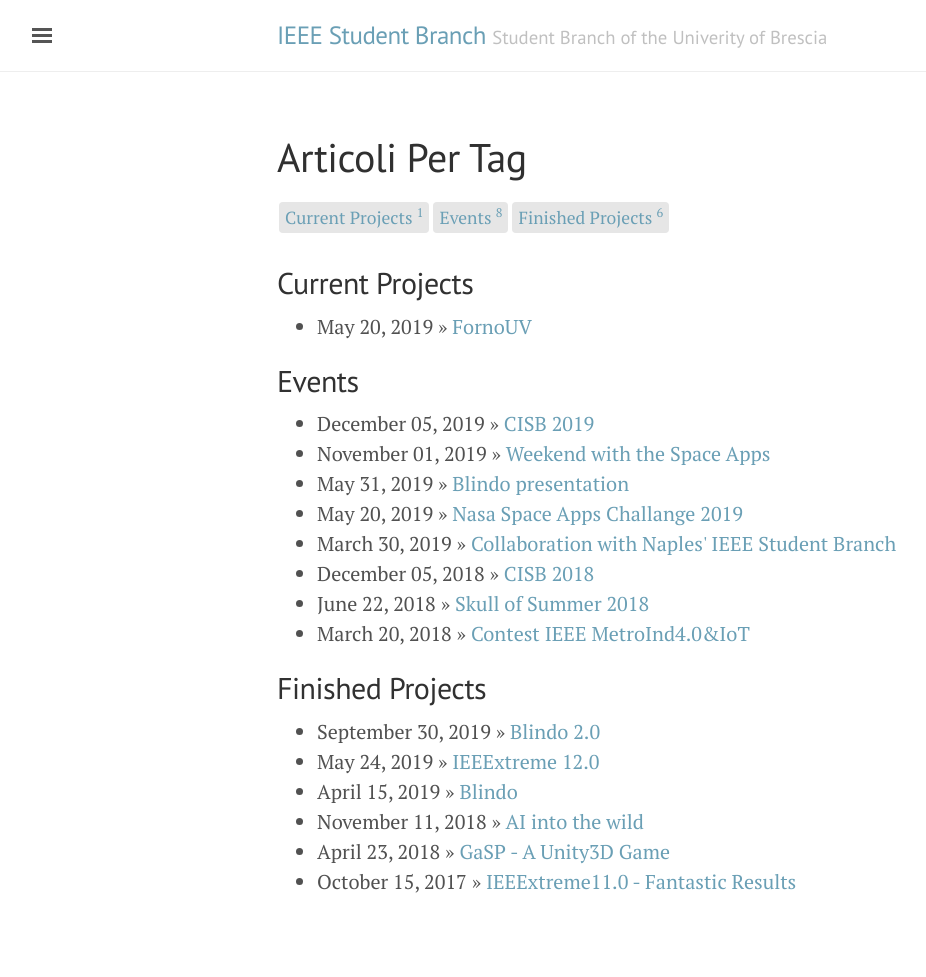
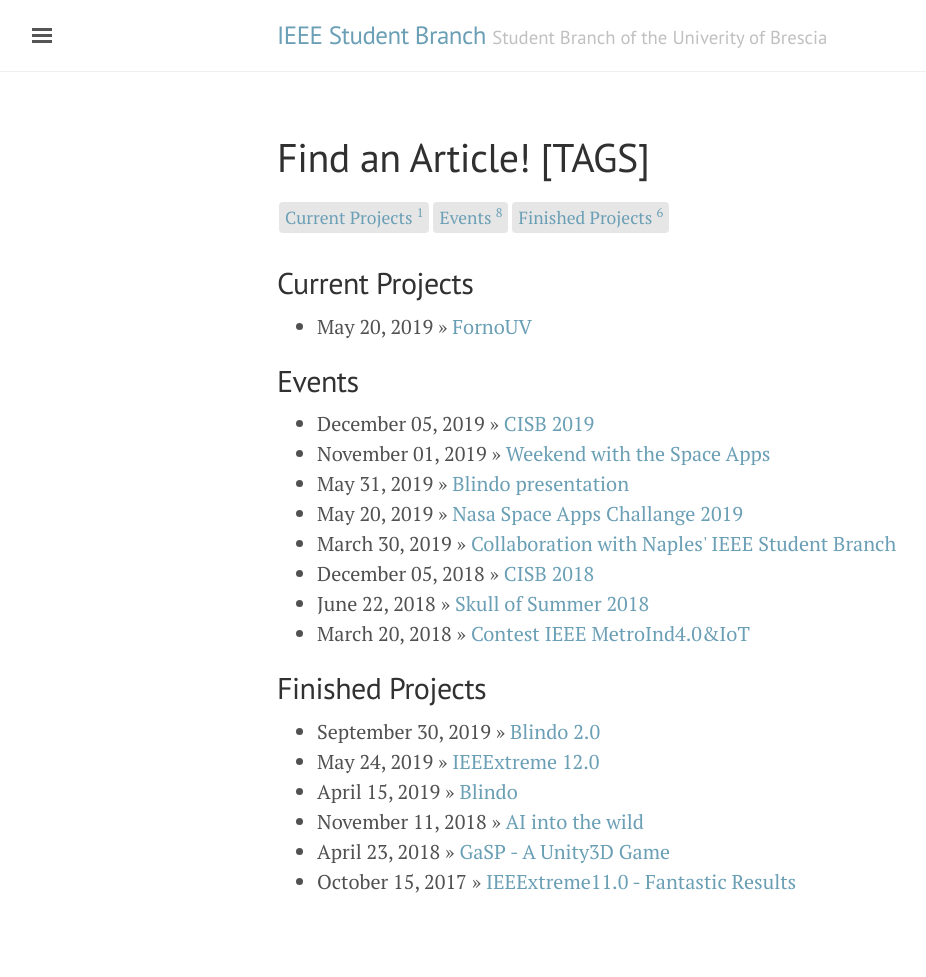
Before and after one commit to ieee-brescia/ieee-brescia.github.io, a Jekyll site: the page built from tags/index.md, in a window 1280 px wide. Shown: the whole page, without its empty margins (3-929 px from the left). Built offline with Jekyll 4.4.1, drawn with Linux system fonts in a browser that asks for light colours.

Commit message:
Update index.md

```diff
--- a/tags/index.md
+++ b/tags/index.md
@@ -1,6 +1,6 @@
 ---
 layout: page
-title: Articoli Per Tag
+title: Find an Article! [TAGS]
 comments: false
 ---
 
```
